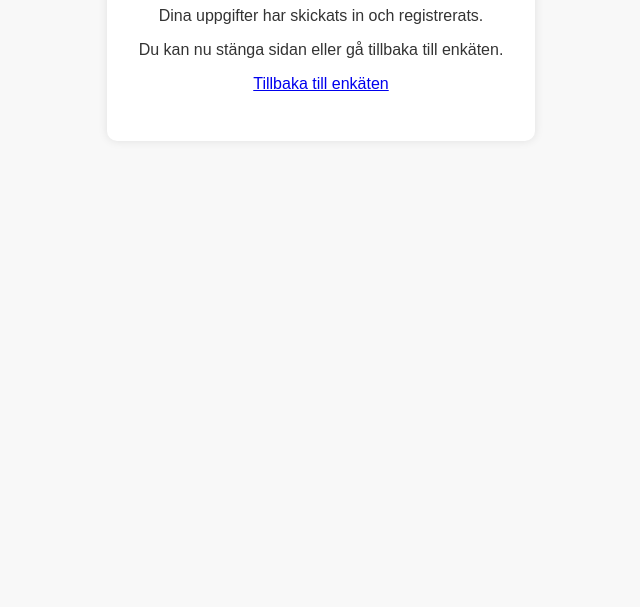
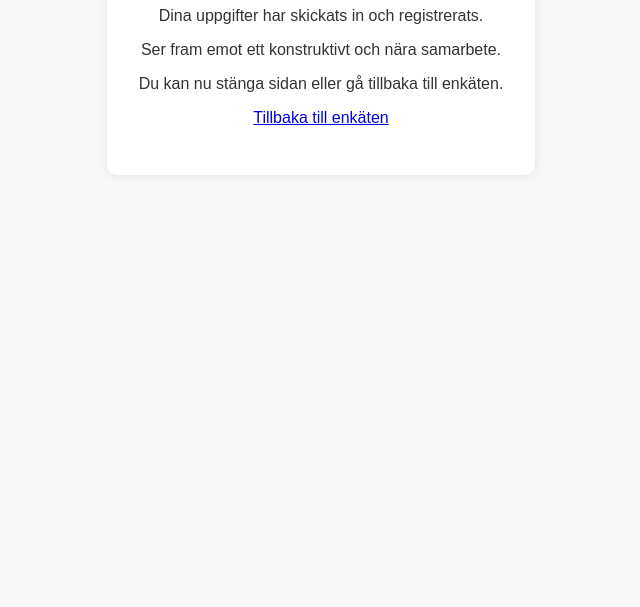
Before and after one commit to WiddingFun/FinaFlickor, a plain HTML site: page tack.html in a window 1280 px wide. Shown: the part 193-800 px from the top of the page, without its empty margins (319-959 px from the left). Drawn offline with Linux system fonts and the light colour scheme.

Commit message:
Update tack.html

```diff
--- a/tack.html
+++ b/tack.html
@@ -27,8 +27,10 @@
   <div class="box">
     <h1>Tack för ditt svar!</h1>
     <p>Dina uppgifter har skickats in och registrerats.</p>
+    <p>Ser fram emot ett konstruktivt och nära samarbete. </p>
     <p>Du kan nu stänga sidan eller gå tillbaka till enkäten.</p>
     <p><a href="index.html">Tillbaka till enkäten</a></p>
   </div>
 </body>
+
 </html>
```
